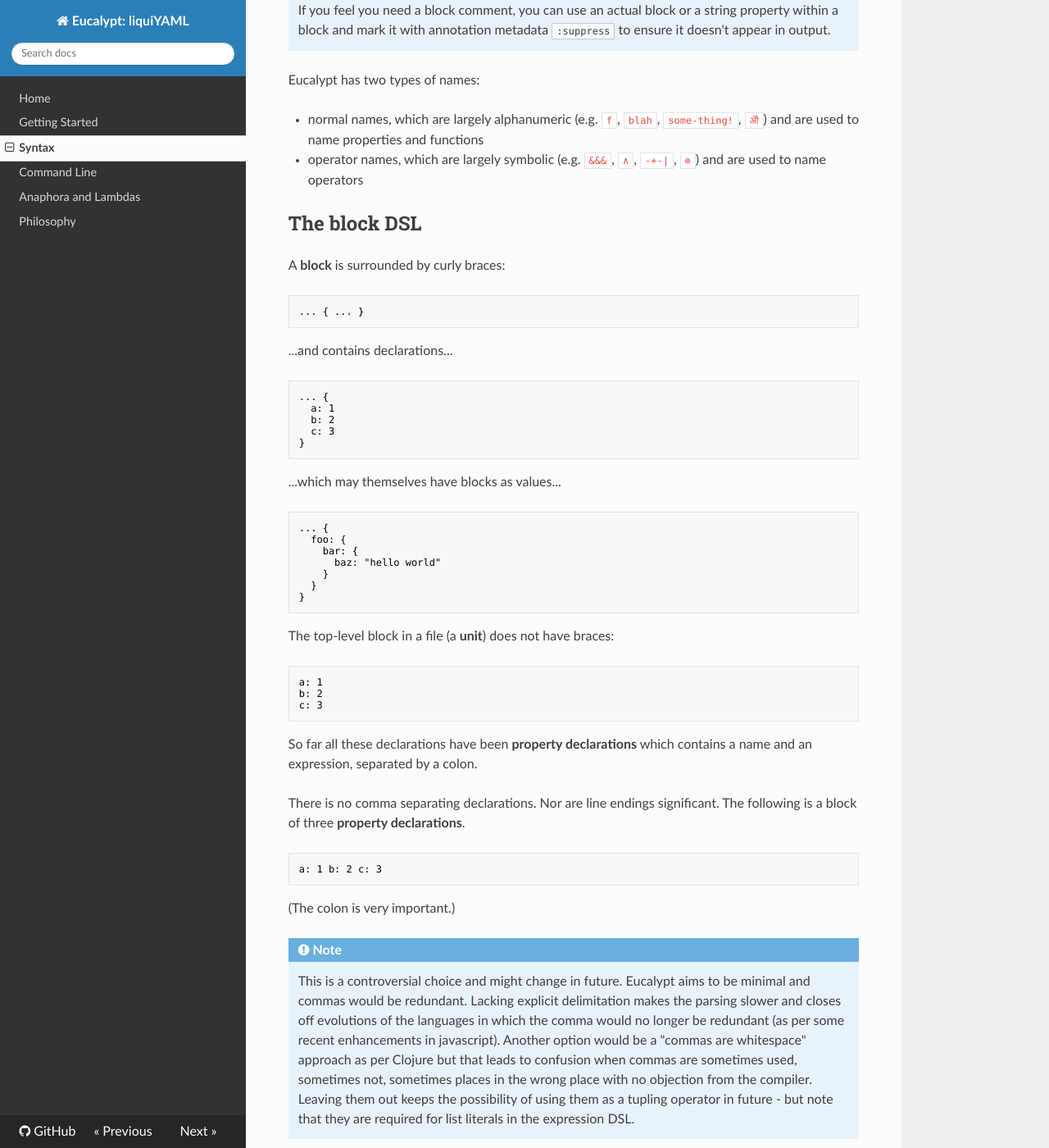
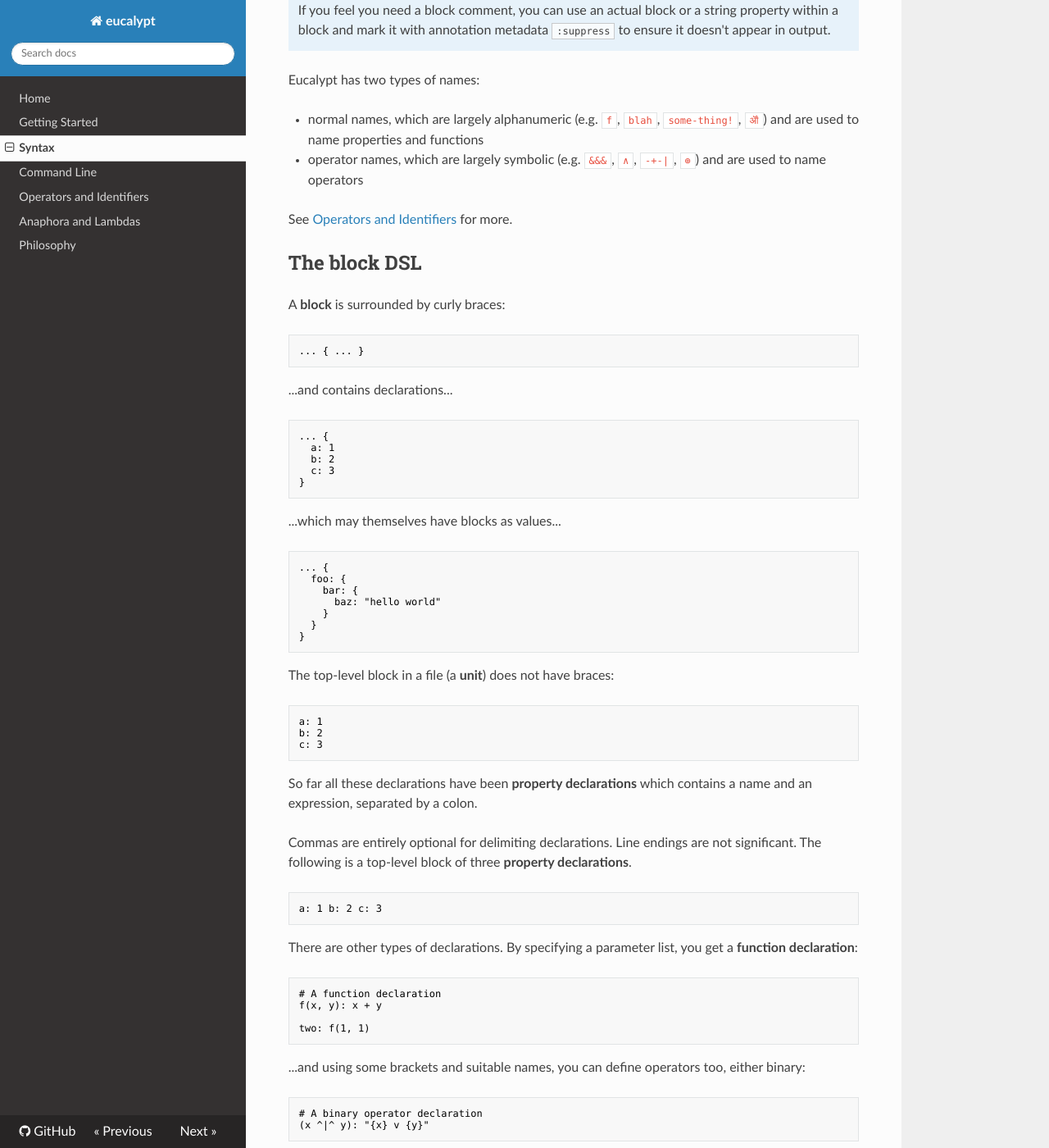
Before and after one commit to curvelogic/eucalypt, an MkDocs documentation site: the page built from docs/syntax.md, in a window 1280 px wide and 1400 px high, scrolled down 823 px. Shown: the whole window at 82% size. Built offline with MkDocs 1.6.1, drawn with Linux system fonts in a browser that asks for light colours; nearby versions of some CDN libraries; some of the changed text lies outside the part shown.

Commit message:
Add a semicolon composition operator & update docs (#111)
* Tidy up a test

* Semicolon operator for pipeline-ordered composition

* Doc on operators and identifiers

* Update syntax docs

````diff
--- a/docs/syntax.md
+++ b/docs/syntax.md
@@ -45,6 +45,8 @@
 - operator names, which are largely symbolic (e.g. `&&&`, `∧`, `-+-|`,
   `⊚`) and are used to name operators
 
+See [Operators and Identifiers](operators-and-identifiers.md) for more.
+
 ## The block DSL
 
 A **block** is surrounded by curly braces:
@@ -86,30 +88,13 @@
 So far all these declarations have been **property declarations** which
 contains a name and an expression, separated by a colon.
 
-There is no comma separating declarations. Nor are line endings
-significant. The following is a block of three **property
-declarations**.
+Commas are entirely optional for delimiting declarations. Line endings
+are not significant. The following is a top-level block of three
+**property declarations**.
 
 ```eu
 a: 1 b: 2 c: 3
 ```
-
-(The colon is very important.)
-
-!!! note
-
-	This is a controversial choice and might change in future. Eucalypt
-	aims to be minimal and commas would be redundant. Lacking
-	explicit delimitation makes the parsing slower and closes off
-	evolutions of the languages in which the comma would no longer be
-	redundant (as per some recent enhancements in javascript). Another
-	option would be a "commas are whitespace" approach as per Clojure
-	but that leads to confusion when commas are sometimes used,
-	sometimes not, sometimes places in the wrong place with no
-	objection from the compiler. Leaving them out keeps the
-	possibility of using them as a tupling operator in future - but
-	note that they are required for list literals in the expression
-	DSL.
 
 There are other types of declarations. By specifying a parameter list,
 you get a **function declaration**:
@@ -335,4 +320,4 @@
 	There are no explicit lambda expressions in Eucalypt right now.
 	For simple cases, expression or string anaphora should do the job.
 	For more involved cases, you should use a named function declaration.
-	More features are coming...
+	See [Anaphora and Lambdas](anaphora-and-lambdas.md) for more.
--- a/mkdocs.yml
+++ b/mkdocs.yml
@@ -1,4 +1,4 @@
-site_name: "Eucalypt: liquiYAML"
+site_name: "eucalypt"
 repo_url: https://github.com/curvelogic/eucalypt
 copyright: "Copyright (C) 2018 Greg Hawkins"
 docs_dir: docs
@@ -7,6 +7,7 @@
 - Getting Started: getting-started.md
 - Syntax: syntax.md
 - Command Line: command-line.md
+- Operators and Identifiers: operators-and-identifiers.md
 - Anaphora and Lambdas: anaphora-and-lambdas.md
 - Philosophy: philosophy-lang.md
 markdown_extensions:
````
Also changed, not shown: docs/operators-and-identifiers.md (added, +120 -0 lines), 3 other files.
